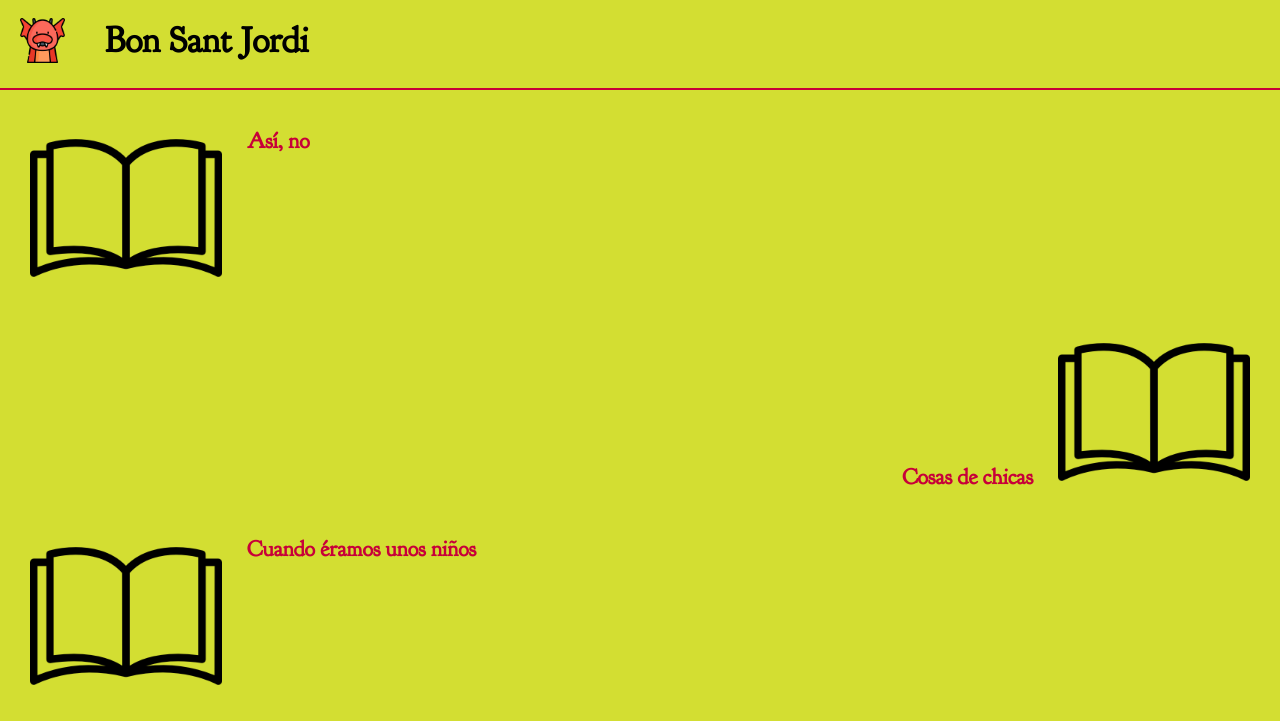
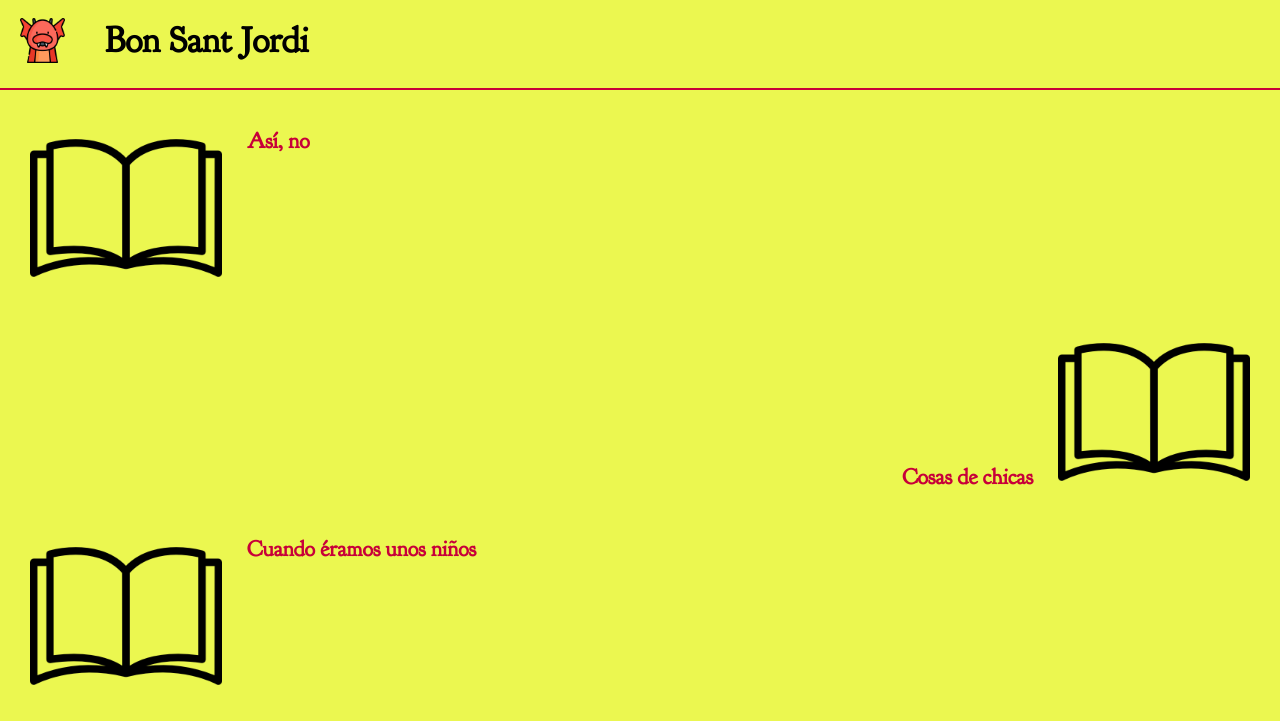
Before and after one commit to jmasllorens/santjordi, a plain HTML site: page index.html in a window 1280 px wide. Shown: the top 721 px of the page. Drawn offline with Linux system fonts and the light colour scheme.

Commit message:
cambio color fondo

```diff
--- a/styles/style.css
+++ b/styles/style.css
@@ -7,7 +7,7 @@
 }
 
 body{
-    background-color:#D3DE32;
+    background-color:#ebf750;
     font-family:'Lato', sans-serif;
     font-weight: bold;
 }
@@ -17,14 +17,14 @@ body{
     position: fixed;
     width: 100%;
     top: 0%;
-    background:#D3DE32 ;
+    background:#ebf750 ;
 }
 
 .header {
 
     height: 80px;
     display: flex;
-    background-color:#D3DE32;
+    background-color:#ebf750;
     font-family: 'Goudy';
 
 
```
